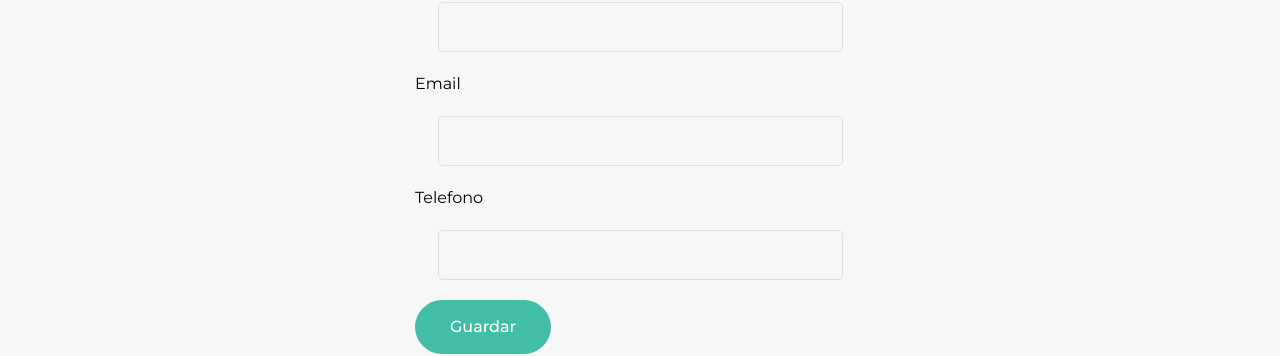
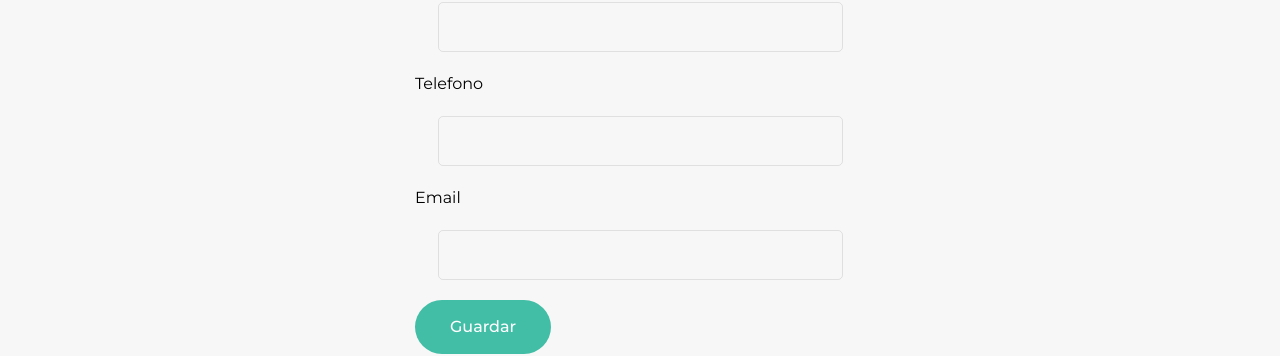
Before and after one commit to SebastianHernandez0/edimarket-2, a React (Vite) app in the folder Frontend/: page /edit-user-data in a window 1280 px wide. Shown: the part 339-695 px from the top of the page. Built offline with nearby package versions, Linux system fonts and the light colour scheme.

Commit message:
Creando validaciones para actualizar los datos

```diff
--- a/Frontend/src/context/UserContext.jsx
+++ b/Frontend/src/context/UserContext.jsx
@@ -6,8 +6,14 @@ export const UserContext = createContext();
 export function UserProvider({ children }) {
   const [userToken, setUserToken] = useState("Hola soy el token");
 
+  const emailRegex = /^[a-zA-Z0-9._%+-]+@[A-Za-z0-9.-]+\.[A-Za-z]{2,}$/;
+  const rutFormatRegex = /^[0-9]+-[0-9]$/;
+  const onlyNumbersRegex = /^[0-9]+$/;
+
   return (
-    <UserContext.Provider value={{ userToken }}>
+    <UserContext.Provider
+      value={{ userToken, emailRegex, rutFormatRegex, onlyNumbersRegex }}
+    >
       {children}
     </UserContext.Provider>
   );
--- a/Frontend/src/pages/editUserData/EditUserData.jsx
+++ b/Frontend/src/pages/editUserData/EditUserData.jsx
@@ -1,35 +1,227 @@
+import { useContext, useRef, useState, useEffect } from "react";
 import { GeneralBtn } from "../../components/generalBtn/GeneralBtn";
 import "../editUserData/editUserData.css";
+import { UserContext } from "../../context/UserContext";
 
 export function EditUserData() {
+  const { emailRegex, rutFormatRegex, onlyNumbersRegex } =
+    useContext(UserContext);
+
+  const [userData, setUserData] = useState({
+    nombre: "",
+    rut: "",
+    telefono: "",
+    email: "",
+  });
+  const [userDataError, setUserDataError] = useState({
+    errorNombre: "",
+    errorRut: "",
+    errorTelefono: "",
+    errorEmail: "",
+  });
+  const inputRefs = {
+    nombre: useRef(null),
+    rut: useRef(null),
+    telefono: useRef(null),
+    email: useRef(null),
+  };
+
+  const handleEditData = (e) => {
+    e.preventDefault();
+
+    setUserDataError({
+      errorNombre: "",
+      errorRut: "",
+      errorTelefono: "",
+      errorEmail: "",
+    });
+
+    // Validar cada campo uno por uno
+    if (userData.nombre.trim() === "") {
+      setUserDataError((prevErrors) => ({
+        ...prevErrors,
+        errorNombre: "Ingresa tu nombre.",
+      }));
+    } else if (userData.nombre.trim().length < 10) {
+      setUserDataError((prevErrors) => ({
+        ...prevErrors,
+        errorNombre: "Ingresa tu nombre completo.",
+      }));
+    } else if (userData.rut.trim() === "") {
+      setUserDataError((prevErrors) => ({
+        ...prevErrors,
+        errorRut: "Ingresa tu RUT. sin puntos con guión",
+      }));
+    } else if (!rutFormatRegex.test(userData.rut.trim())) {
+      setUserDataError((prevErrors) => ({
+        ...prevErrors,
+        errorRut: "Ingresa un RUT válido. sin puntos con guión",
+      }));
+    } else if (userData.telefono.trim() === "") {
+      setUserDataError((prevErrors) => ({
+        ...prevErrors,
+        errorTelefono: "Ingresa tu teléfono.",
+      }));
+    } else if (!onlyNumbersRegex.test(userData.telefono.trim())) {
+      setUserDataError((prevErrors) => ({
+        ...prevErrors,
+        errorTelefono: "Ingresa solo números.",
+      }));
+    } else if (userData.email.trim() === "") {
+      setUserDataError((prevErrors) => ({
+        ...prevErrors,
+        errorEmail: "Ingresa tu correo electrónico.",
+      }));
+    } else if (!emailRegex.test(userData.email.trim())) {
+      setUserDataError((prevErrors) => ({
+        ...prevErrors,
+        errorEmail: "Ingresa un correo electrónico válido.",
+      }));
+    } else {
+      setSingUpSuccess("Datos actualizados con éxito");
+    }
+  };
+
+  const handleUserData = (e) => {
+    const { name, value } = e.target;
+    setUserData({
+      ...userData,
+      [name]: value,
+    });
+  };
+
+  useEffect(() => {
+    // Función para determinar si se debe enfocar algún input
+    const shouldFocusInput = () => {
+      return (
+        userDataError.errorNombre ||
+        userDataError.errorRut ||
+        userDataError.errorTelefono ||
+        userDataError.errorEmail
+      );
+    };
+
+    // Enfocar el input correspondiente si hay algún error
+    if (shouldFocusInput()) {
+      if (userDataError.errorNombre) {
+        inputRefs.nombre.current.focus();
+      } else if (userDataError.errorRut) {
+        inputRefs.rut.current.focus();
+      } else if (userDataError.errorTelefono) {
+        inputRefs.telefono.current.focus();
+      } else if (userDataError.errorEmail) {
+        inputRefs.email.current.focus();
+      }
+    }
+  }, [userDataError]);
+
   return (
     <section className="edituserdata__container bg-white shadow-sm rounded-sm">
       <h1 className="mb-5">Edita y guarda tus datos</h1>
       <div className="edituserdata__body">
-        <form className="edituserdata__form border rounded-md py-5 px-3 flex flex-col">
+        <form
+          onSubmit={handleEditData}
+          className="edituserdata__form border rounded-md py-5 px-3 flex flex-col"
+        >
           <div>
             <label className="font-semibold" htmlFor="">
               Nombre y apellido
             </label>
-            <input className="data__input" name="name" type="text" />
+            <input
+              ref={inputRefs.nombre}
+              value={userData.nombre}
+              onChange={handleUserData}
+              className={`data__input ${
+                userDataError.errorNombre
+                  ? "focus: outline-2 outline outline-red-600"
+                  : "focus: outline-2 outline-green-300"
+              }`}
+              name="nombre"
+              type="text"
+            />
+            {userData.nombre.trim() === "" ||
+            userData.nombre.trim().length < 10 ? (
+              <p className="text-red-600 font-semibold text-sm ml-7">
+                {userDataError.errorNombre}
+              </p>
+            ) : (
+              ""
+            )}
           </div>
           <div>
             <label className="font-semibold" htmlFor="">
               RUT
             </label>
-            <input className="data__input" name="rut" type="text" />
+            <input
+              ref={inputRefs.rut}
+              value={userData.rut}
+              onChange={handleUserData}
+              className={`data__input ${
+                userDataError.errorRut
+                  ? "focus: outline-2 outline outline-red-600"
+                  : "focus: outline-2 outline-green-300"
+              }`}
+              name="rut"
+              type="text"
+            />
+            {userData.rut.trim() === "" ||
+            !rutFormatRegex.test(userData.rut.trim()) ? (
+              <p className="text-red-600 font-semibold text-sm ml-7">
+                {userDataError.errorRut}
+              </p>
+            ) : (
+              ""
+            )}
+          </div>
+          <div>
+            <label className="font-semibold" htmlFor="">
+              Telefono
+            </label>
+            <input
+              ref={inputRefs.telefono}
+              value={userData.telefono}
+              onChange={handleUserData}
+              className={`data__input ${
+                userDataError.errorTelefono
+                  ? "focus: outline-2 outline outline-red-600"
+                  : "focus: outline-2 outline-green-300"
+              }`}
+              name="telefono"
+              type="text"
+            />
+            {userData.telefono.trim() === "" ||
+            !onlyNumbersRegex.test(userData.telefono.trim()) ? (
+              <p className="text-red-600 font-semibold text-sm ml-7">
+                {userDataError.errorTelefono}
+              </p>
+            ) : (
+              ""
+            )}
           </div>
           <div>
             <label className="font-semibold" htmlFor="">
               Email
             </label>
-            <input className="data__input" name="email" type="text" />
-          </div>
-          <div>
-            <label className="font-semibold" htmlFor="">
-              Telefono
-            </label>
-            <input className="data__input" name="phone" type="text" />
+            <input
+              ref={inputRefs.email}
+              value={userData.email}
+              onChange={handleUserData}
+              className={`data__input ${
+                userDataError.errorEmail
+                  ? "focus: outline-2 outline outline-red-600"
+                  : "focus: outline-2 outline-green-300"
+              }`}
+              name="email"
+              type="text"
+            />
+            {userData.email.trim() === "" ||
+            !emailRegex.test(userData.email.trim()) ? (
+              <p className="text-red-600 font-semibold text-sm ml-7">
+                {userDataError.errorEmail}
+              </p>
+            ) : (
+              ""
+            )}
           </div>
           <GeneralBtn className="text-center self-center" type="secondary">
             Guardar
--- a/Frontend/src/pages/singUp/singUp.jsx
+++ b/Frontend/src/pages/singUp/singUp.jsx
@@ -1,9 +1,12 @@
 import "./singUp.css";
 import { NavLink } from "react-router-dom";
 import { PerfilBtn } from "../../components/perfilBtn/PerfilBtn";
-import { useEffect, useRef, useState } from "react";
+import { useContext, useEffect, useRef, useState } from "react";
+import { UserContext } from "../../context/UserContext";
 
 export function SingUp() {
+  const { emailRegex, rutFormatRegex, onlyNumbersRegex } =
+    useContext(UserContext);
   const [singUpSuccess, setSingUpSuccess] = useState("");
   const [singUpError, setSingUpError] = useState({
     errorNombre: "",
@@ -21,9 +24,7 @@ export function SingUp() {
     contraseña: "",
     confirmContraseña: "",
   });
-  const emailRegex = /^[a-zA-Z0-9._%+-]+@[A-Za-z0-9.-]+\.[A-Za-z]{2,}$/;
-  const rutFormatRegex = /^[0-9]+-[0-9]$/;
-  const onlyNumbersRegex = /^[0-9]+$/;
+
   const inputRefs = {
     nombre: useRef(null),
     rut: useRef(null),
```
